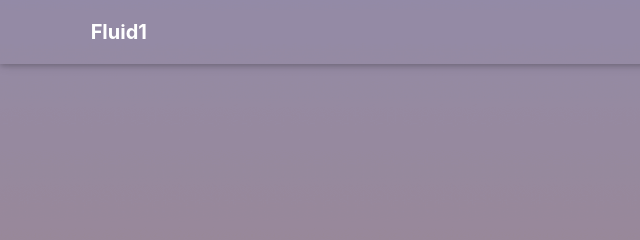
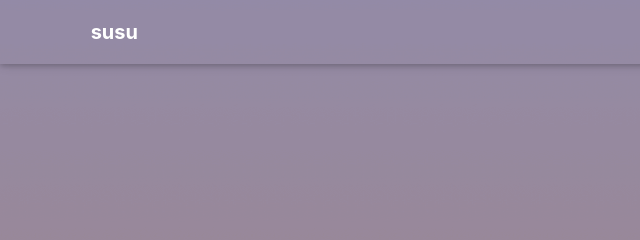
Before and after one commit to bestsusu/bestsusu.github.io, a plain HTML site: page index.html in a window 1280 px wide. Shown: the top 240 px of the page, 0-640 px from the left. Drawn offline with nearby package versions, Linux system fonts and the light colour scheme; a small style sheet from the web is missing.

Commit message:
Site updated: 2021-08-23 17:06:36

```diff
--- a/index.html
+++ b/index.html
@@ -52,7 +52,7 @@
     <nav id="navbar" class="navbar fixed-top  navbar-expand-lg navbar-dark scrolling-navbar">
   <div class="container">
     <a class="navbar-brand"
-       href="/">&nbsp;<strong>Fluid1</strong>&nbsp;</a>
+       href="/">&nbsp;<strong>susu</strong>&nbsp;</a>
 
     <button id="navbar-toggler-btn" class="navbar-toggler" type="button" data-toggle="collapse"
             data-target="#navbarSupportedContent"
```
Also changed, not shown: 2021/08/23/first-blog/index.html (+1 -1 lines), 404.html (+1 -1 lines), about/index.html (+1 -1 lines), archives/2021/08/index.html (+1 -1 lines), archives/2021/index.html (+1 -1 lines), archives/index.html (+1 -1 lines), categories/index.html (+1 -1 lines), links/index.html (+1 -1 lines), tags/index.html (+1 -1 lines).
